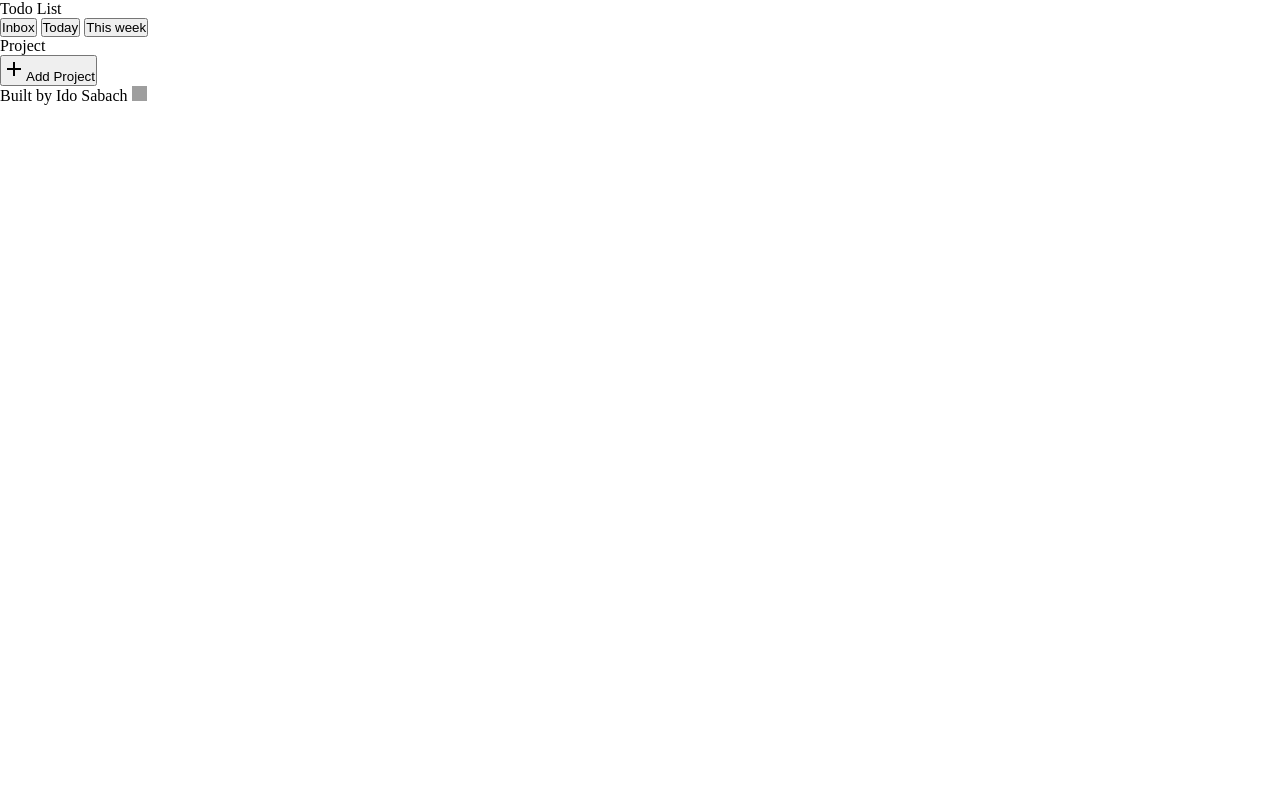
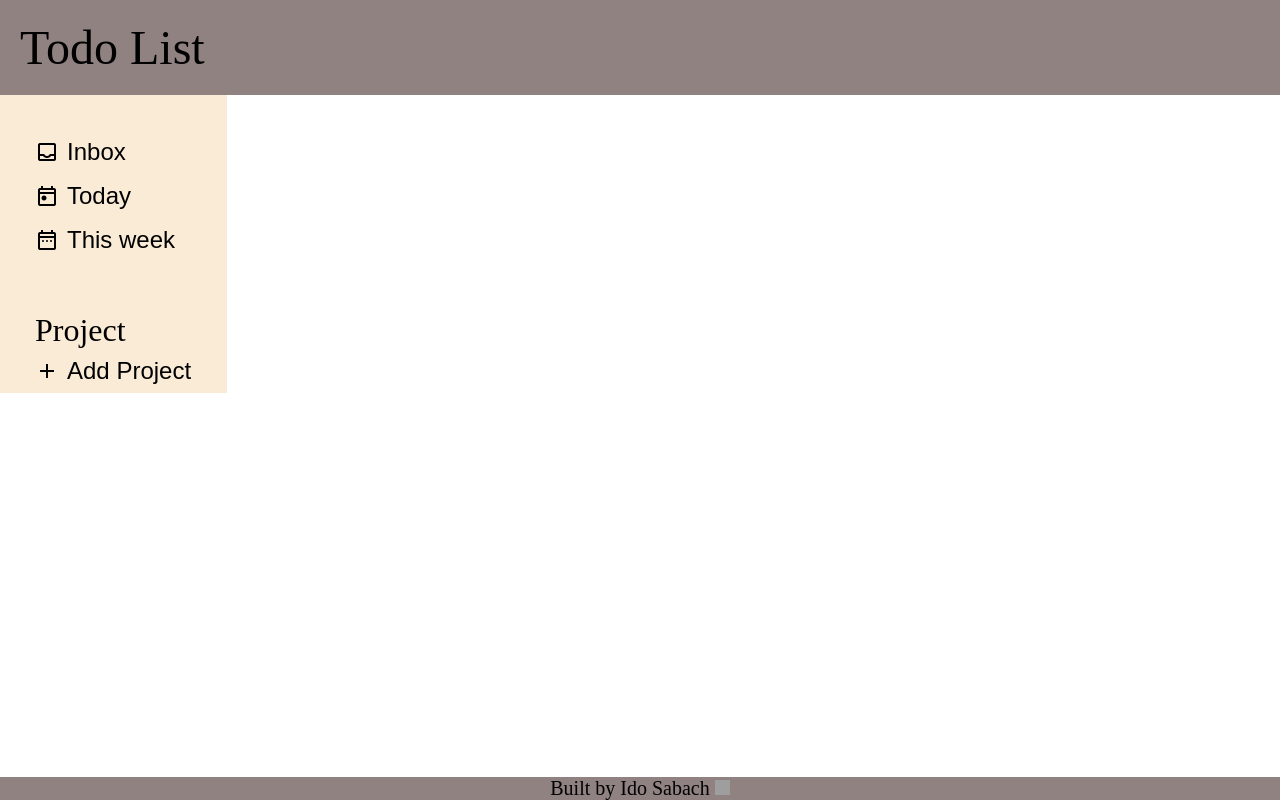
Before and after one commit to IdoSabach/Todo-List, a plain HTML site: page index.html in a window 1280 px wide. Drawn offline with nearby package versions, Linux system fonts and the light colour scheme; grey boxes are pictures that could not be loaded.

Commit message:
disign aside

```diff
--- a/index.html
+++ b/index.html
@@ -14,15 +14,25 @@
     <header class="head">Todo List</header>
 
     <aside class="aside">
-      <button class="inbox">Inbox</button>
-      <button class="today">Today</button>
-      <button class="this-week">This week</button>
+      <div class="boxBtn">
+        <span class="material-symbols-outlined"> inbox </span>
+        <button class="inbox">Inbox</button>
+      </div>
+      <div class="boxBtn">
+        <span class="material-symbols-outlined"> today </span>
+        <button class="today">Today</button>
+      </div>
+      <div class="boxBtn">
+        <span class="material-symbols-outlined"> date_range </span>
+        <button class="this-week">This week</button>
+      </div>
 
       <div class="sub-head">
         <div class="text-of-sub-aside">Project</div>
-        <button class="add-project">
-          <span class="material-symbols-outlined"> add </span>Add Project
-        </button>
+        <div class="boxBtn">
+          <span class="material-symbols-outlined"> add </span>
+          <button class="add-project">Add Project</button>
+        </div>
       </div>
     </aside>
 
--- a/style.css
+++ b/style.css
@@ -4,3 +4,59 @@
   margin: 0;
   padding: 0;
 }
+
+html{
+  height: 100%;
+}
+
+body{
+  min-height: 100%;
+  display: flex;
+  flex-direction: column;
+}
+
+.head{
+  background-color: rgb(145, 130, 130);
+  font-size: 48px;
+  padding: 20px;
+}
+
+.aside{
+  background-color: antiquewhite;
+  display: flex;
+  flex-direction: column;
+  height: 100%;
+  width: 15%;
+  padding-left: 35px;
+  padding-top: 35px;
+
+}
+
+.boxBtn{
+  display: flex;
+  align-items: center;
+}
+
+.inbox,.today,.this-week,.add-project{
+  font-size: 24px;
+  width: 200px;
+  background: none;
+  border-style: none;
+  text-align: left;
+  padding-left: 15px;
+  padding: 8px;
+}
+
+.sub-head{
+  margin-top: 50px;
+}
+.text-of-sub-aside{
+  font-size: 32px;
+}
+
+.footer{
+  background-color: rgb(145, 130, 130);
+  margin-top: auto;
+  text-align: center;
+  font-size: 20px;
+}
```
